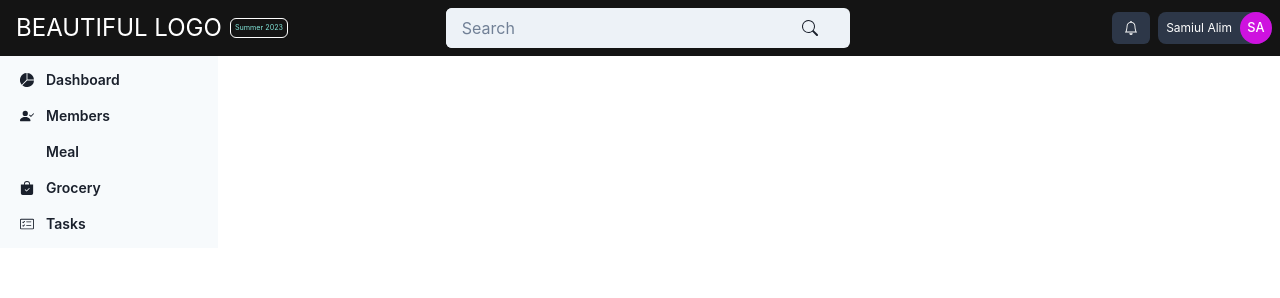
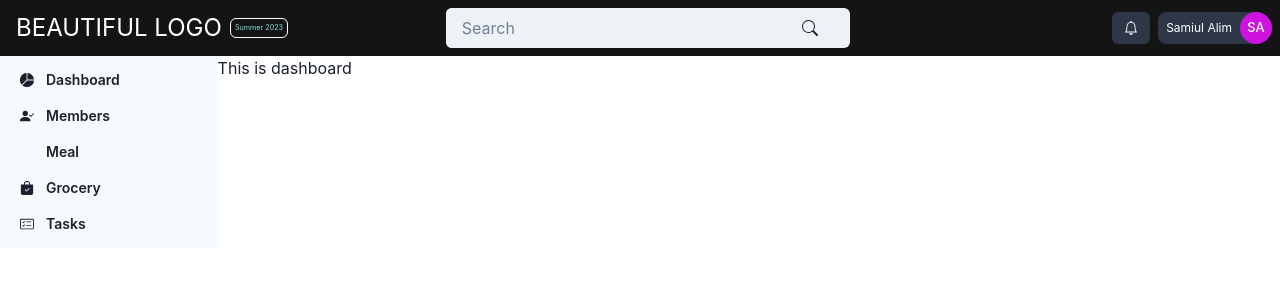
Before and after one commit to samiulalimseam/mess-acc-react-client, a React (Vite) app: page / in a window 1280 px wide. Shown: the top 298 px of the page. Built offline with nearby package versions, Linux system fonts and the light colour scheme; some icons are missing.

Commit message:
added routing system

```diff
--- a/src/Components/Shared/Sidebar.jsx
+++ b/src/Components/Shared/Sidebar.jsx
@@ -1,21 +1,11 @@
 import React from "react";
 import {
-  MenuList,
-  MenuItem,
-  MenuButton,
-  Menu,
-  IconButton,
+
   Box,
   Button,
   Link as Chakralink,
 } from "@chakra-ui/react";
-import {
-  AddIcon,
-  EditIcon,
-  ExternalLinkIcon,
-  HamburgerIcon,
-  RepeatIcon,
-} from "@chakra-ui/icons";
+
 import {
   BsBagCheckFill,
   BsCardChecklist,
@@ -43,9 +33,9 @@ const Sidebar = () => {
   ];
   return (
     <Box
-      position={"relative"}
-      top={0}
-      bottom={0}
+    //   position={"relative"}
+    //   top={0}
+    //   bottom={0}
       width={"17%"}
       bg={"gray.50"}
       style={{ height: "100%" }}
--- /dev/null
+++ b/src/Routers/Routes.jsx
@@ -0,0 +1,17 @@
+import React from "react";
+import { createBrowserRouter } from "react-router-dom";
+import MainLayout from "../pages/MainLayOut";
+import Dashboard from "../pages/Dashboard";
+
+export const router = createBrowserRouter([
+  {
+    path: "/",
+    element: <MainLayout></MainLayout>,
+    children: [
+      {
+        path: "/",
+        element: <Dashboard></Dashboard>,
+      },
+    ],
+  },
+]);
--- a/src/main.jsx
+++ b/src/main.jsx
@@ -3,14 +3,15 @@ import ReactDOM from "react-dom/client";
 import App from "./App.jsx";
 import "./index.css";
 import { ChakraProvider } from "@chakra-ui/react";
-import { BrowserRouter } from "react-router-dom";
+import { BrowserRouter, RouterProvider } from "react-router-dom";
+import { router } from "./Routers/Routes.jsx";
 
 ReactDOM.createRoot(document.getElementById("root")).render(
   <React.StrictMode>
-    <BrowserRouter>
     <ChakraProvider>
-      <App />
+      <RouterProvider router={router}>
+        <App />
+      </RouterProvider>
     </ChakraProvider>
-    </BrowserRouter>
   </React.StrictMode>
 );
--- /dev/null
+++ b/src/pages/Dashboard.jsx
@@ -0,0 +1,11 @@
+import React from 'react';
+
+const Dashboard = () => {
+    return (
+        <div>
+            This is dashboard
+        </div>
+    );
+};
+
+export default Dashboard;
--- a/src/pages/MainLayout.jsx
+++ b/src/pages/MainLayout.jsx
@@ -1,15 +1,18 @@
-import React from 'react';
-import Navbar from '../Components/Shared/Navbar';
-import Footer from '../Components/Shared/Footer';
-import Sidebar from '../Components/Shared/Sidebar';
-import { Outlet } from 'react-router-dom';
+import React from "react";
+import Navbar from "../Components/Shared/Navbar";
+import Footer from "../Components/Shared/Footer";
+import Sidebar from "../Components/Shared/Sidebar";
+import { Outlet } from "react-router-dom";
+import { Box } from "@chakra-ui/layout";
 
 const MainLayout = () => {
   return (
-        <div style={{width:'100%' , height:'100%'} }>
+    <div style={{ width: "100%", height: "100%" }}>
       <Navbar></Navbar>
+      <Box display={'flex'}>
         <Sidebar></Sidebar>
         <Outlet></Outlet>
+      </Box>
       <Footer></Footer>
     </div>
   );
```
Lines whose indentation alone changed are shown as unchanged.
